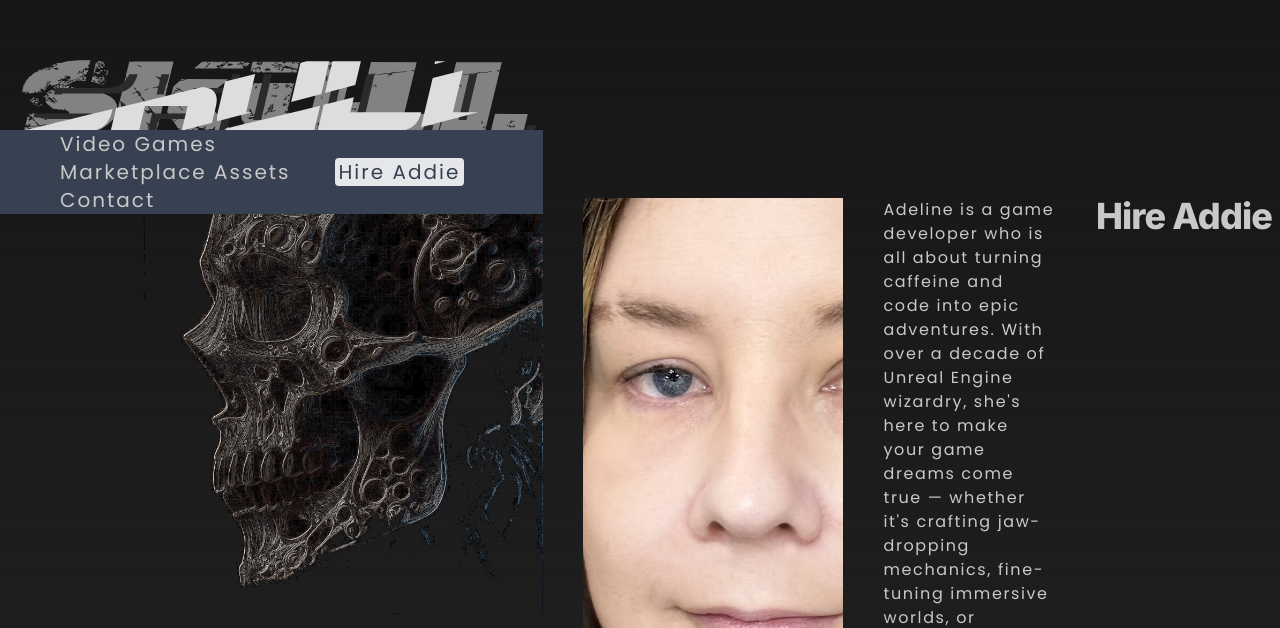
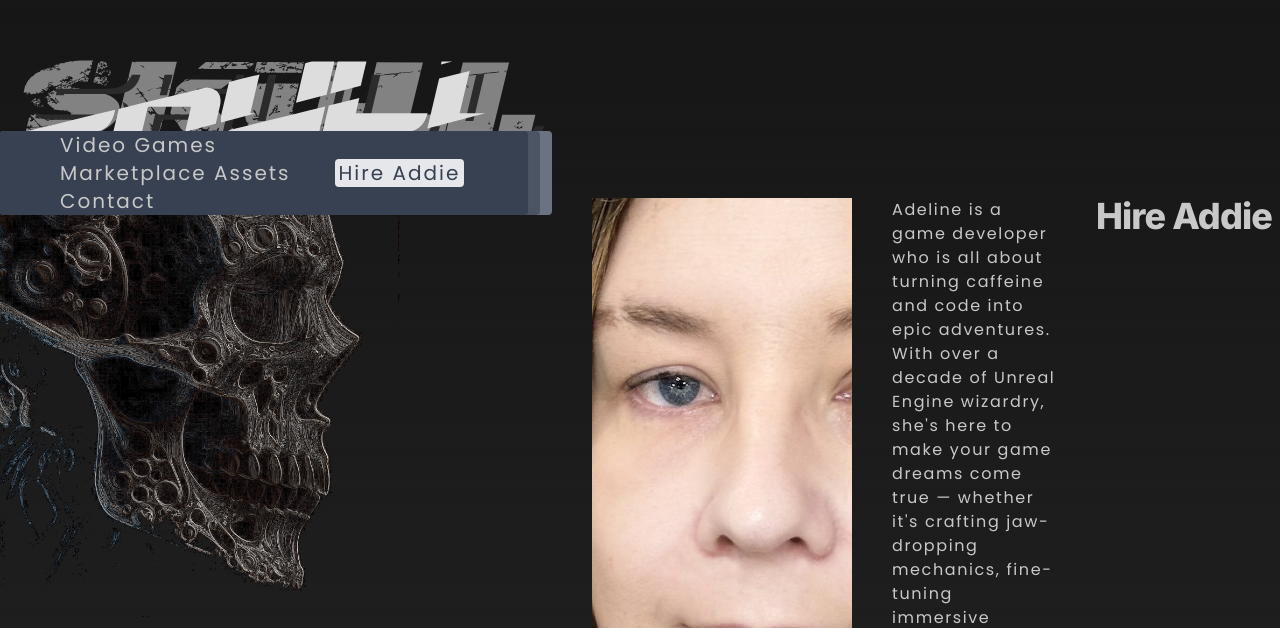
Before and after one commit to antidamage/skull-website, a Next.js app: page /HireAddie in a window 1280 px wide. Shown: the part 172-800 px from the top of the page. Built offline with nearby package versions, Linux system fonts and the light colour scheme; a web font is replaced by a local one.

Commit message:
Flip skull. Add a bit more UI flair.

```diff
--- a/src/app/components/menu.tsx
+++ b/src/app/components/menu.tsx
@@ -7,13 +7,17 @@ const poppins = Poppins({ subsets: ['latin'], weight: ["400"], variable: '--font
 
 export default function Menu() {
     return <nav className="flex items-center mx-auto">
-        <div className={`flex flex-wrap text-xl tracking-widest shadow-sm bg-gray-700 space-x-10 pe-4 ps-4 portrait:object-contain ${poppins.className}`}>
+        <div className="rounded pr-3 bg-gray-500">
+            <div className="rounded pr-3 bg-gray-600">
+                <div className={`flex flex-wrap text-xl tracking-widest shadow-sm bg-gray-700 space-x-10 pe-4 ps-4 rounded portrait:object-contain ${poppins.className}`}>
 
-            <MenuItem slug="VideoGames" name="Video Games" highlight="200" />
-            <MenuItem slug="MarketplaceAssets" name="Marketplace Assets" highlight="400" />
-            <MenuItem slug="HireAddie" name="Hire Addie" highlight="600" />
-            <MenuItem slug="Contact" name="Contact" highlight="800" />
+                    <MenuItem slug="VideoGames" name="Video Games" highlight="200" />
+                    <MenuItem slug="MarketplaceAssets" name="Marketplace Assets" highlight="400" />
+                    <MenuItem slug="HireAddie" name="Hire Addie" highlight="600" />
+                    <MenuItem slug="Contact" name="Contact" highlight="800" />
 
+                </div>
+            </div>
         </div>
     </nav>;
 }
--- a/src/app/layout.tsx
+++ b/src/app/layout.tsx
@@ -47,7 +47,7 @@ export default function RootLayout({
                 alt=""
                 width={400}
                 height={400}
-                className="ml-auto"
+                className="mr-auto scale-x-[-1]"
               />
 
             </header>
```
Also changed, not shown: public/i/skull-slow.gif.
